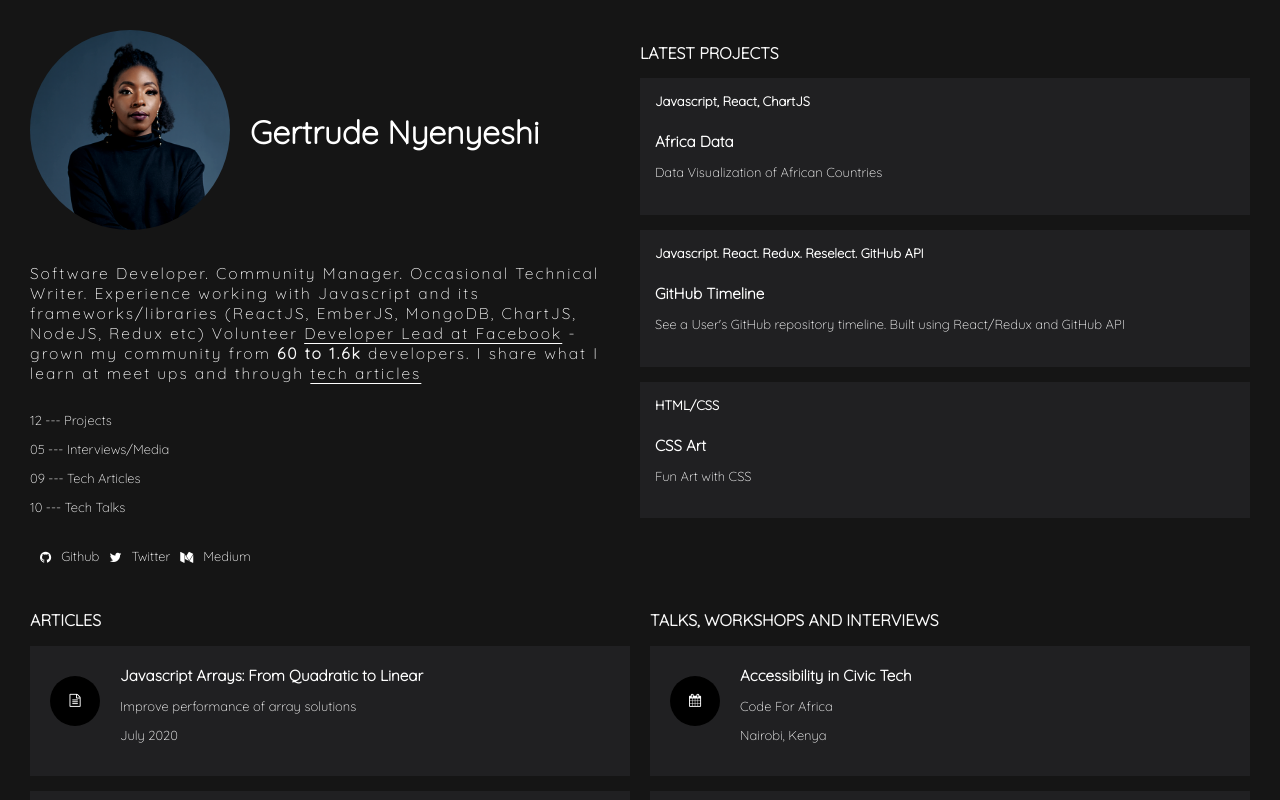
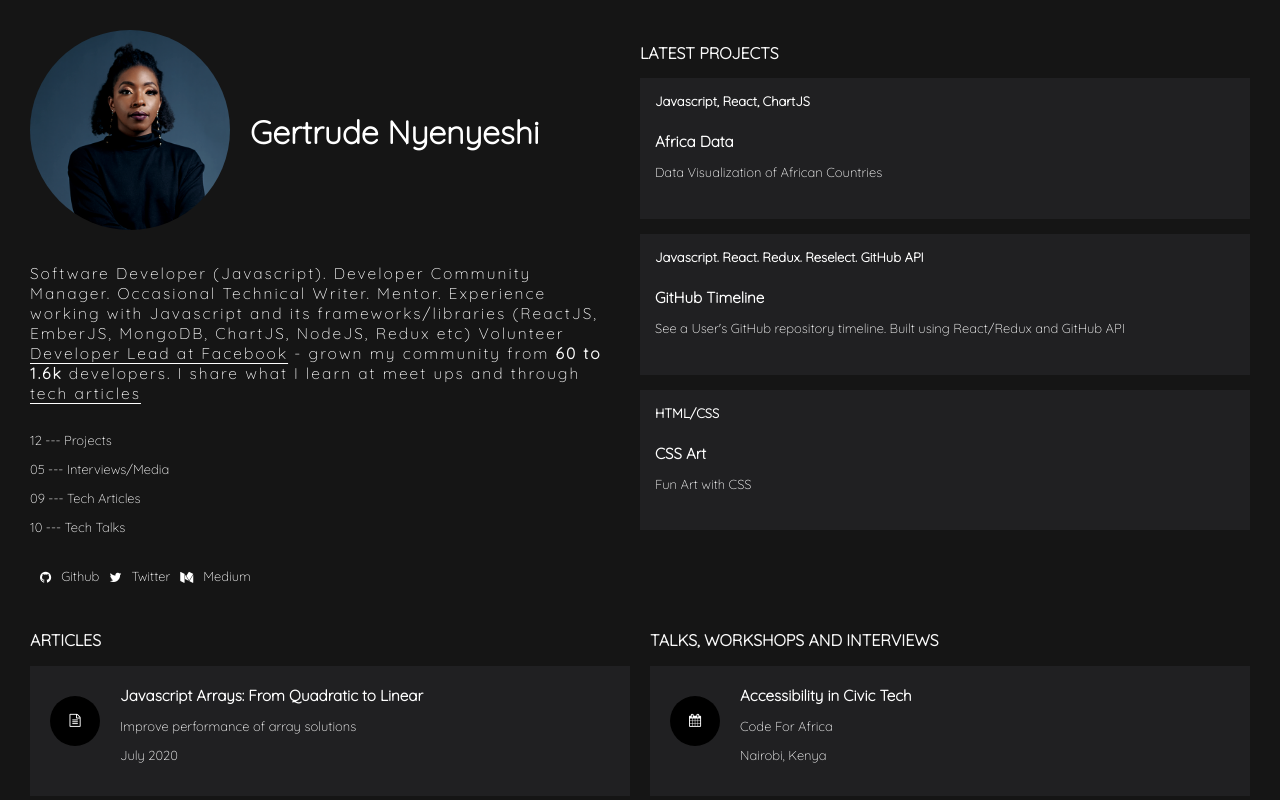
Before and after one commit to gertie-sheshe/this-self, a React (Create React App) app: page / in a window 1280 px wide. Shown: the top 800 px of the page. Built offline with nearby package versions, Linux system fonts and the light colour scheme.

Commit message:
add more data

```diff
--- a/src/components/profile/profile.js
+++ b/src/components/profile/profile.js
@@ -30,9 +30,10 @@ class Profile extends Component {
         </div>
         <div className="description">
           <p className="description-text">
-            Software Developer. Community Manager. Occasional Technical Writer.
-            Experience working with Javascript and its frameworks/libraries
-            (ReactJS, EmberJS, MongoDB, ChartJS, NodeJS, Redux etc) Volunteer{" "}
+            Software Developer (Javascript). Developer Community Manager.
+            Occasional Technical Writer. Mentor. Experience working with
+            Javascript and its frameworks/libraries (ReactJS, EmberJS, MongoDB,
+            ChartJS, NodeJS, Redux etc) Volunteer{" "}
             <a href="https://www.facebook.com/groups/DevCEldoret">
               Developer Lead at Facebook
             </a>{" "}
```
